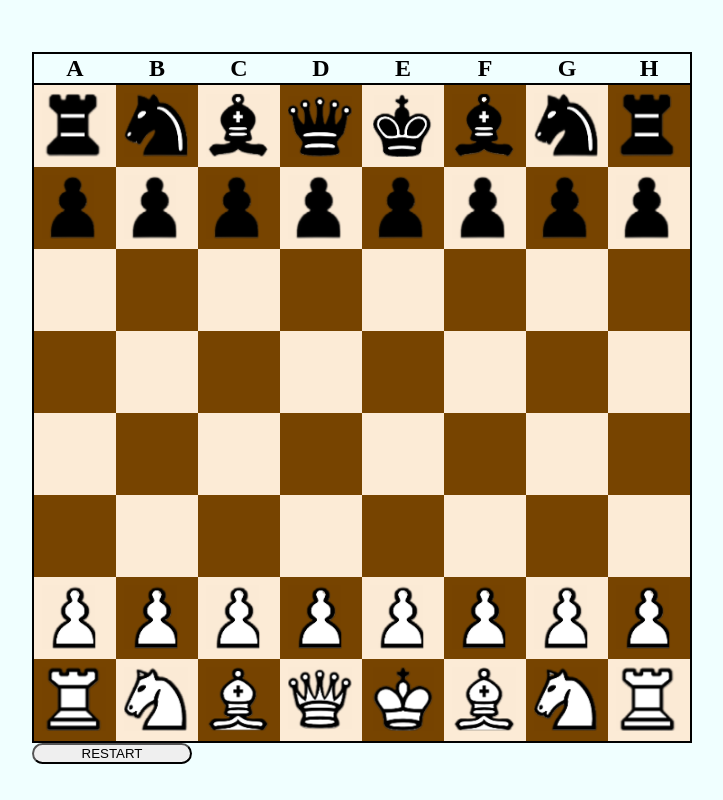
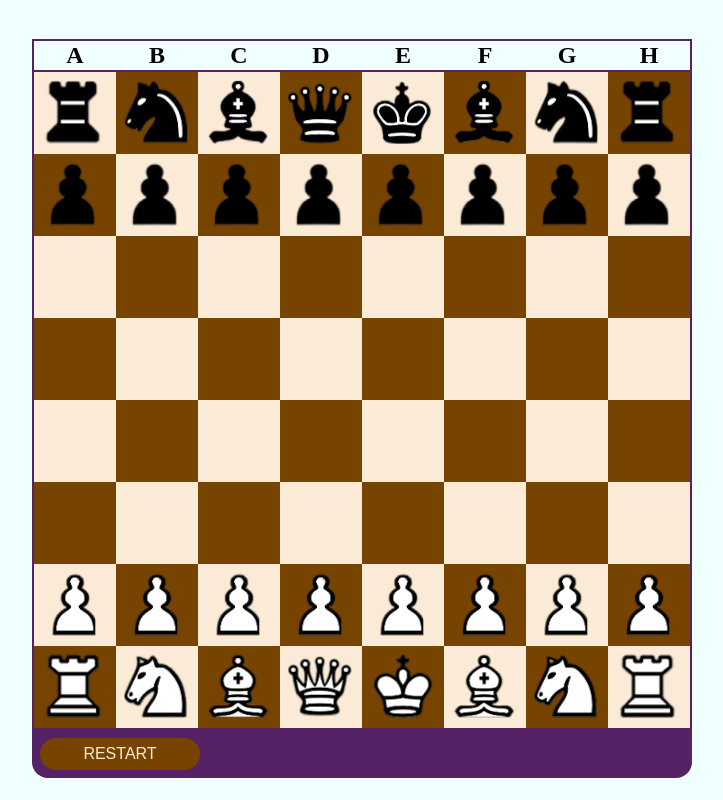
Before and after one commit to G-Myron/g-myron.github.io, a Flask app: page /chess in a window 1280 px wide. Shown: the whole page, without its empty margins (278-1001 px from the left). Run offline with Flask 3, Linux system fonts and the light colour scheme; lists and menus that the app fills with data are empty.

Commit message:
minor changes in code (I don't remember)

```diff
--- a/app.py
+++ b/app.py
@@ -50,7 +50,8 @@ def render_project(path):
     """ Path of any project """
 
     # Bug. Fix it to return 404 to go to @app.errorhandler(404)
-    # if path not in routes: return render_template("404.html")
+    if not path in routes:
+        return render_template("404.html", error_msg=path)
 
     name = routes[path]
     return render_template(name+".html", static="static/"+name)
--- a/static/chess/chess-style.css
+++ b/static/chess/chess-style.css
@@ -1,8 +1,12 @@
 
 :root{
     --size: 10vmin;
+    --white-sq: #fcebd6;
+    --brown-sq: #740;
     --bg-clr: azure;
+    --base: #526;
 }
+
 html, body{
     display: grid;
     place-content: center;
@@ -14,12 +18,33 @@ html, body{
 }
 
 .board{
-    background-color: black;
+    background-color: var(--base);
 }
 
-.adminButton {
-    border-radius: 2em;
+.utilities {
+    background-color: var(--base);
+    border-radius: 0 0 1rem 1rem;
+    padding: .5rem;
+}
+
+.utilities > button {
+    background-color: var(--brown-sq);
+    color: var(--white-sq);
+    font-size: 1em;
+    border: none;
+    border-radius: 2rem;
+    height: 2rem;
     width: calc(2*var(--size));
+    transition: .3s;
+}
+
+.utilities > button:hover {
+    cursor: pointer;
+    background-color: black;
+    transform: scale(1.1);
+}
+.utilities > button:active {
+    transform: scale(1.05);
 }
 
 .board, img {
@@ -41,11 +66,11 @@ td,th{
 
 .square{
     height: var(--size);
-    background-color: #fcebd6;
+    background-color: var(--white-sq);
 }
 
 .square:nth-child(2n+1){
-    background-color: #740; /*#804f0e;*/
+    background-color: var(--brown-sq);
 }
 
 
--- a/static/chess/scripts/gameRules.js
+++ b/static/chess/scripts/gameRules.js
@@ -63,5 +63,6 @@ function castling(king, sqDiff) {
         let rookSq = document.querySelector("#sq"+(king.square.num - sqDiff/2)) // id+-1
         findPieceSquare(rook).piece = null; //rook.square.piece = null;
         centerInSquare(rookSq, rook);
+        rook.square = rookSq;
     }
 }
--- a/static/chess/scripts/helpers.js
+++ b/static/chess/scripts/helpers.js
@@ -1,5 +1,5 @@
 
-// Default initial state if not saved in session
+// Default initial state if not saved
 function calcInitState(state={}) {
     for (let p=0; p<32; p++) {
         sq = p<16? p : p+32;
@@ -9,14 +9,21 @@ function calcInitState(state={}) {
 }
 
 
-//Save game's state. Called in makeMove each time a player makes a move
-function saveState() {
+function getState() {
     // Position of each piece, previously promoted pieces, and who's turn is it.
     let state = {"playersTurn":playersTurn, "pieces":{}, "promoted":promotedPieces};
+
     PIECES.forEach( piece => {
         let sq = piece.square;
         state.pieces[piece.id] = sq===null? null: sq.id;
     });
+    return state
+}
+
+//Save game's state. Called in makeMove each time a player makes a move
+function saveState() {
+    let state = getState();
+
     localStorage["chessDataInput"] = JSON.stringify(state);
 
     // Pass parameter with Post request
--- a/static/chess/scripts/initialization.js
+++ b/static/chess/scripts/initialization.js
@@ -25,7 +25,7 @@ document.querySelectorAll(".square").forEach( sq=> {
 //------------------ Functions -----------------------
 
 function initializePieces() {
-    PIECES.forEach((piece,i)=> {
+    PIECES.forEach((piece)=> {
         // console.log( piece.id, initialState[piece.id]);
         piece.color = piece.classList[1];
         // piece.square = ()=> findPieceSquare(piece);
@@ -33,7 +33,7 @@ function initializePieces() {
         piece.moved = false;
 
         makeMove(piece); // Set event-listeners for the piece
-        placePieces(piece,i, boardLeft, boardTop);
+        putPieceOnSquare(piece);
         if (promotedPieces[piece.id] != undefined)
             promotePawn(piece, promotedPieces[piece.id]);
 
@@ -47,15 +47,14 @@ function initializePieces() {
     findAllPiecesMoves();
 }
 
-function placePieces(piece,i, boardLeft, boardTop) {
-    // if (piece.square == null) {
-    //     piece.style.left = boardLeft + i%8*squareSize + "px";
-    //     piece.style.top = boardTop + (Math.floor(i/8) + 4*Math.floor(i/16) +.5)*squareSize + "px";
-    //     piece.square = findPieceSquare(piece);
-    // }
+// function placePieces(piece,i, boardLeft, boardTop) {
+//     if (piece.square == null) {
+//         piece.style.left = boardLeft + i%8*squareSize + "px";
+//         piece.style.top = boardTop + (Math.floor(i/8) + 4*Math.floor(i/16) +.5)*squareSize + "px";
+//         piece.square = findPieceSquare(piece);
+//     }
 
-    // piece.setAttribute('style',`left:${boardLeft + i%8*squareSize}px;
-    //     top:${boardTop + (Math.floor(i/8) + 4*Math.floor(i/16) +.5)*squareSize}px`);
+//     piece.setAttribute('style',`left:${boardLeft + i%8*squareSize}px;
+//         top:${boardTop + (Math.floor(i/8) + 4*Math.floor(i/16) +.5)*squareSize}px`);
 
-    putPieceOnSquare(piece);
-}
+// }
--- a/static/chess/scripts/mainScript.js
+++ b/static/chess/scripts/mainScript.js
@@ -2,7 +2,7 @@ const staticPath = "static/chess"; // JINJA
 const squareSize = Number.parseFloat(getComputedStyle(SQUARES[0]).height);
 var boardTop = BOARD.offsetTop;
 var boardLeft = BOARD.offsetLeft;
-var gameEnded = false;  // store to session/local;
+var gameEnded = false;  // store to memory;
 var playersTurn = "playersTurn" in dataInput? dataInput["playersTurn"]:"white";
 const initialState = "pieces" in dataInput? dataInput["pieces"]:calcInitState();
 var promotedPieces = "promoted" in dataInput? dataInput["promoted"]:{};
--- a/templates/chess.html
+++ b/templates/chess.html
@@ -24,6 +24,7 @@
     <script src="{{static}}/scripts/gameRules.js" defer></script>
 </head>
 <body>
+    <div class="main">
         <table class="board">
             <thead>
                 <tr draggable="false">
@@ -49,7 +50,10 @@
                 {% endfor %}
             </tbody>
         </table>
+        <div class="utilities">
             <button id="restartButton" class="adminButton" onclick="clearSavedState(); location.reload()">RESTART</button>
+        </div>
+    </div>
 
 
     {% set pieces = ["rook", "horse", "bishop"] %}
```
Also changed, not shown: Bugs.md (added, +21 -0 lines), bugs.txt (deleted, +0 -15 lines), Screenshot 2023-03-28 041333.png (added). Lines whose indentation alone changed are shown as unchanged.
